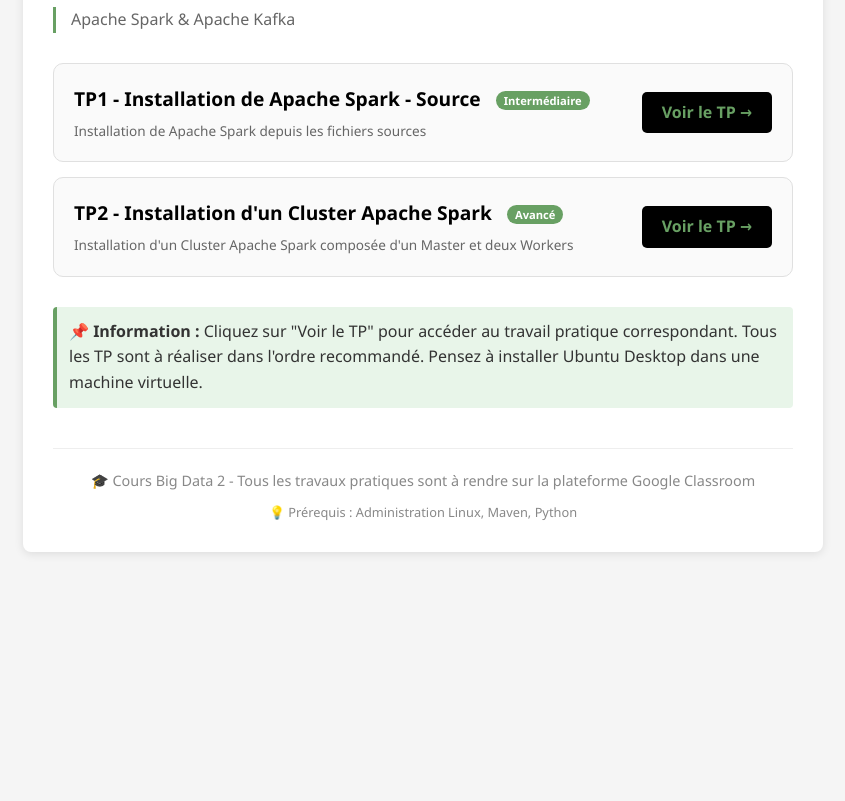
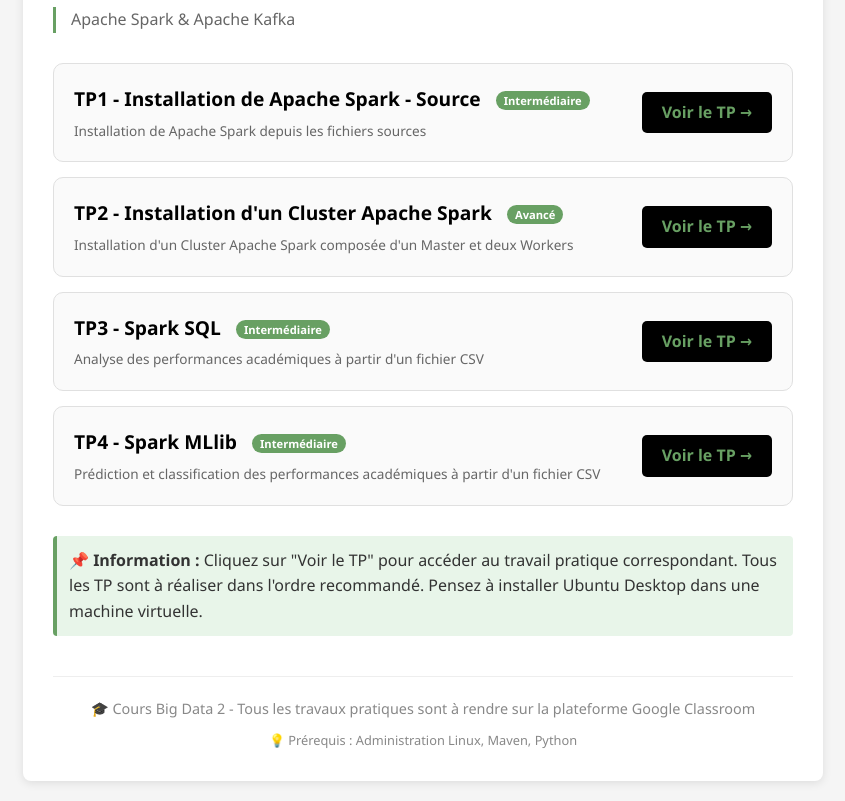
Before and after one commit to HamzaElkina/course, a plain HTML site: page bigdata2/index.html in a window 1280 px wide. Shown: the part 124-925 px from the top of the page, without its empty margins (217-1062 px from the left). Before the commit the page ends 800 px from the top, so only its background shows below. Drawn offline with Linux system fonts and the light colour scheme.

Commit message:
Add new sections for TP3 and TP4 in index.html

```diff
--- a/bigdata2/index.html
+++ b/bigdata2/index.html
@@ -165,6 +165,30 @@
                 <a href="installation-cluster-spark.html" class="tp-link">Voir le TP →</a>
             </div>
 
+            <!-- TP3 -->
+            <div class="tp-item">
+                <div class="tp-info">
+                    <div class="tp-title">
+                        TP3 - Spark SQL
+                        <span class="badge">Intermédiaire</span>
+                    </div>
+                    <div class="tp-desc">Analyse des performances académiques à partir d'un fichier CSV</div>
+                </div>
+                <a href="TP-SparkSQL.html" class="tp-link">Voir le TP →</a>
+            </div>
+
+            <!-- TP4 -->
+            <div class="tp-item ">
+                <div class="tp-info">
+                    <div class="tp-title">
+                        TP4 - Spark MLlib
+                        <span class="badge">Intermédiaire</span>
+                    </div>
+                    <div class="tp-desc">Prédiction et classification des performances académiques à partir d'un fichier CSV</div>
+                </div>
+                <a href="TP-SparkMLLib.html" class="tp-link">Voir le TP →</a>
+            </div>
+
         </div>
 
         <div class="info">
```
